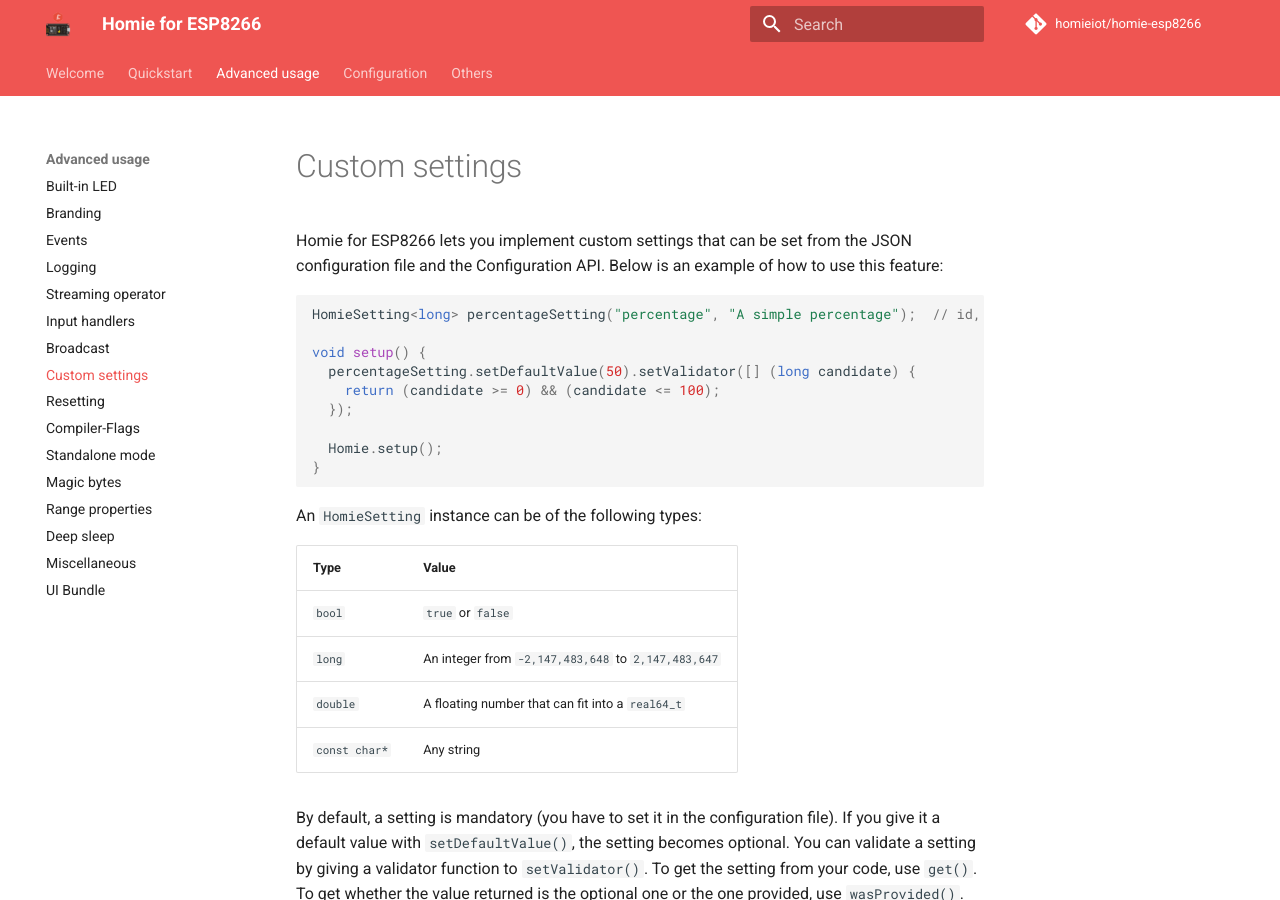
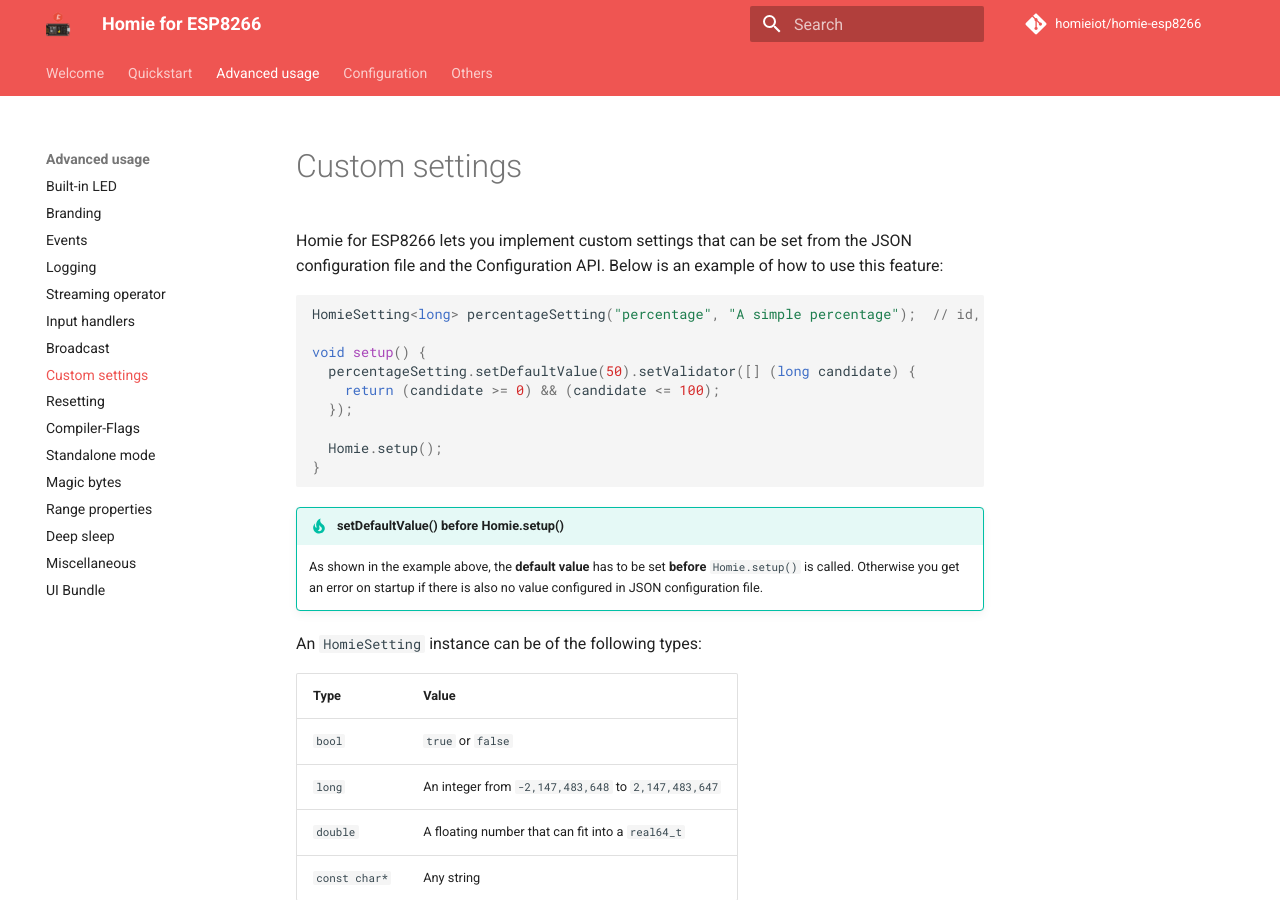
Before and after one commit to homieiot/homie-esp8266, an MkDocs documentation site: the page built from docs/advanced-usage/custom-settings.md, in a window 1280 px wide and 900 px high. Built offline with MkDocs 1.6.1 and Material for MkDocs 9.7.7, drawn with Linux system fonts in a browser that asks for light colours; comment, search, counter and statistics services are not loaded; old or Windows-style settings are respelled for this version of MkDocs.

Commit message:
added tipp for setDefaultValue()

````diff
--- a/docs/advanced-usage/custom-settings.md
+++ b/docs/advanced-usage/custom-settings.md
@@ -11,6 +11,10 @@
   Homie.setup();
 }
 ```
+
+!!! tip "setDefaultValue() before Homie.setup()"
+    As shown in the example above, the **default value** has to be set **before** `Homie.setup()` is called.
+    Otherwise you get an error on startup if there is also no value configured in JSON configuration file.
 
 An `HomieSetting` instance can be of the following types:
 
````
